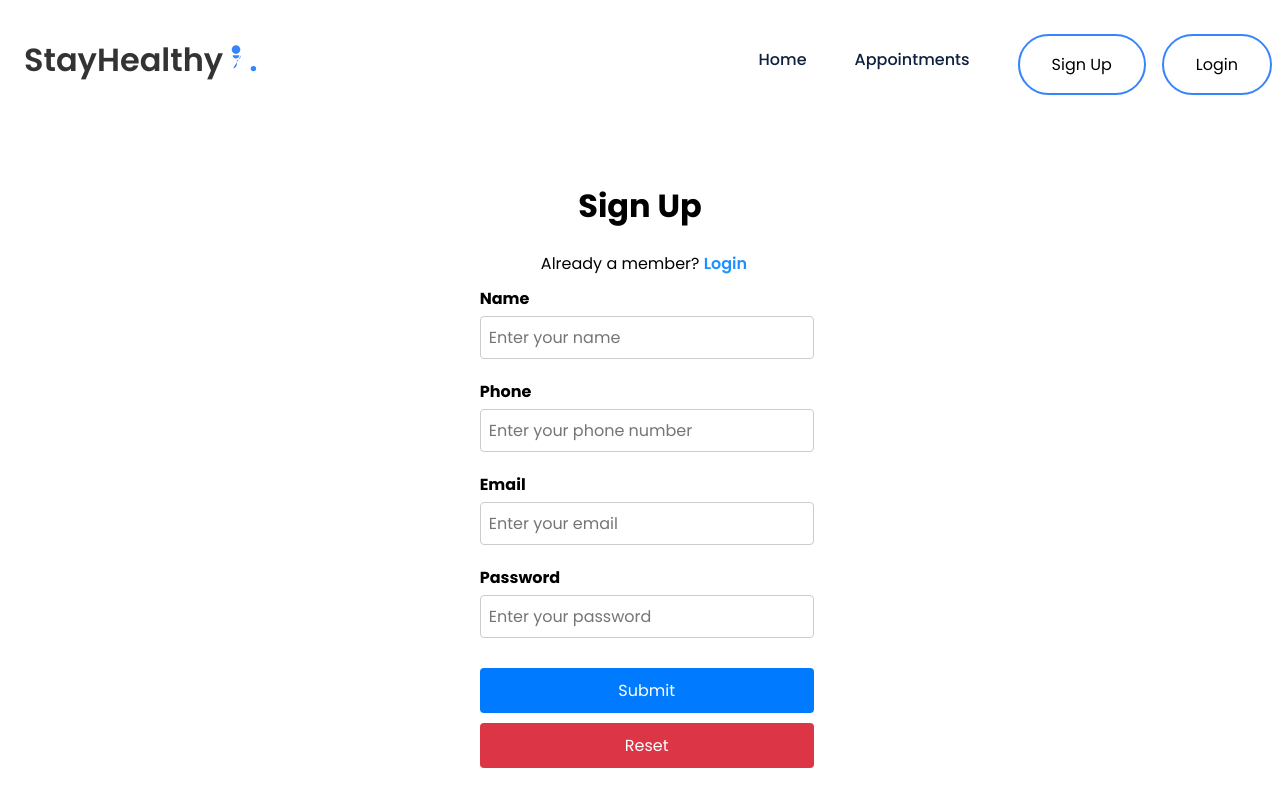
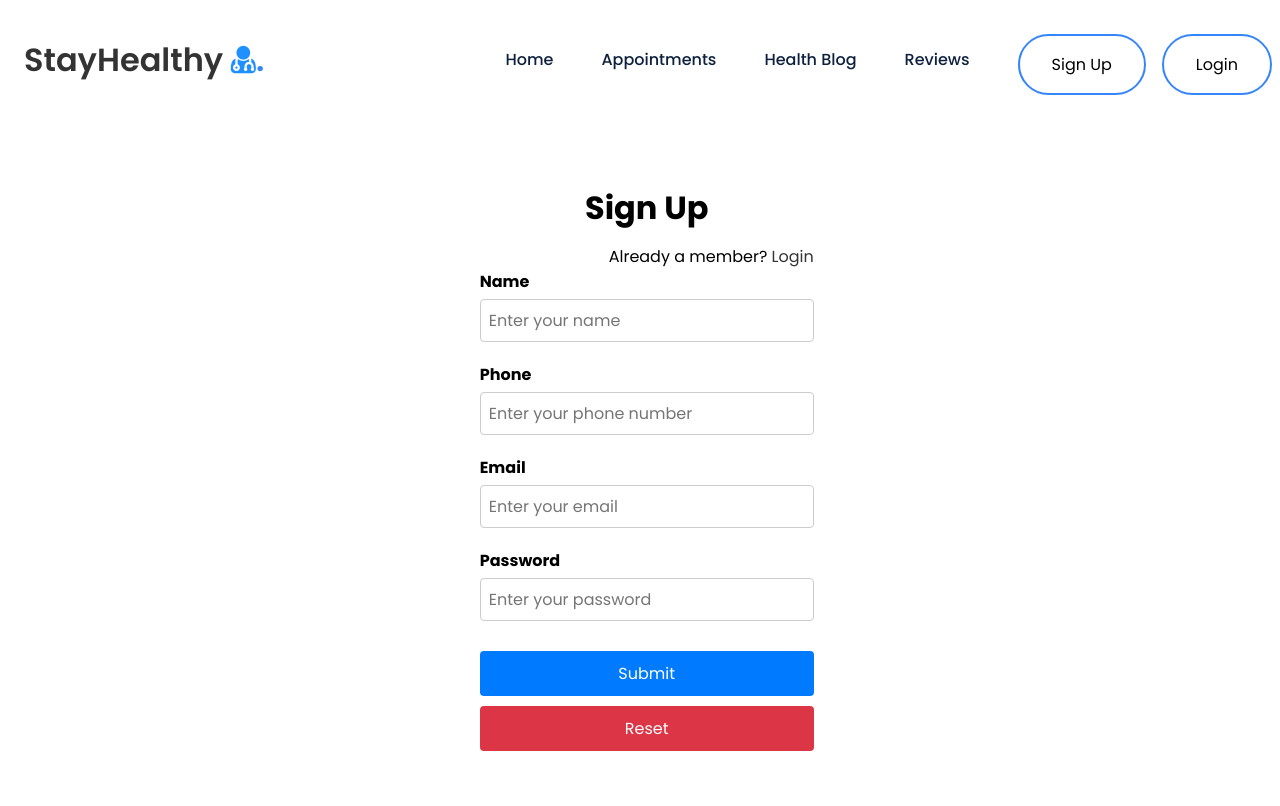
Before and after one commit to TheGoodKevin/test_med_app, a React (Create React App) app: page /signup in a window 1280 px wide. Shown: the top 806 px of the page. Built offline with nearby package versions, Linux system fonts and the light colour scheme.

Commit message:
logout stuff

```diff
--- a/src/Components/Navbar/Navbar.js
+++ b/src/Components/Navbar/Navbar.js
@@ -1,48 +1,89 @@
-import React from 'react';
-import './Navbar.css';
-import { FaBars, FaTimes } from 'react-icons/fa';
-import { Link } from 'react-router-dom'; // ✅ Import React Router Link
+import React, { useEffect, useState } from "react";
+import { Link } from "react-router-dom";
+
+import "./Navbar.css";
+
+
 
 const Navbar = () => {
-  const handleClick = () => {
-    // Optional: implement mobile nav toggle logic here
-    console.log("Icon clicked");
-  };
+    const [click, setClick] = useState(false);
 
+    const [isLoggedIn, setIsLoggedIn] = useState(false);
+    const [username, setUsername] = useState("");
+    const[email,setEmail]=useState("");
+    const [showDropdown, setShowDropdown] = useState(false);
+    const handleClick = () => setClick(!click);
+
+
+    const handleLogout = () => {
+        sessionStorage.removeItem("auth-token");
+        sessionStorage.removeItem("name");
+        sessionStorage.removeItem("email");
+        sessionStorage.removeItem("phone");
+        // remove email phone
+        localStorage.removeItem("doctorData");
+        setIsLoggedIn(false);
+        // setUsername("");
+
+        // Remove the reviewFormData from local storage
+        for (let i = 0; i < localStorage.length; i++) {
+          const key = localStorage.key(i);
+          if (key.startsWith("reviewFormData_")) {
+            localStorage.removeItem(key);
+          }
+        }
+        setEmail('');
+        window.location.reload();
+    }
+    const handleDropdown = () => {
+      setShowDropdown(!showDropdown);
+    }
+    useEffect(() => {
+      const storedemail = sessionStorage.getItem("email");
+
+      if (storedemail) {
+            setIsLoggedIn(true);
+            setUsername(storedemail);
+          }
+        }, []);
   return (
     <nav>
-      {/* Navigation logo section */}
       <div className="nav__logo">
         <Link to="/">
-          StayHealthy
-          {/* SVG icon of a doctor with a stethoscope */}
-          <svg xmlns="http://www.w3.org/2000/svg" height="26" width="26" viewBox="0 0 1000 1000" style={{ fill: '#3685fb' }}>
-            <title>Doctor With Stethoscope SVG icon</title>
-            <g>
-              <g>
-                <path d="M499.8,10c91.7,0,166,74.3,166,166c0,91.7-74.3,166-166,166c-91.7,0-166-74.3-166-166C333.8,84.3,408.1,10,499.8,10z"></path>
-                <path d="M499.8,522.8c71.2,0,129.1-58.7,129.1-129.1H370.6C370.6,464.1,428.6,522.8,499.8,522.8z"></path>
-                <path d="M693.2,395c-0.7,94.9-70.3,173.7-160.8,188.9v155.9c0,80.3-60.7,150.8-140.8,155.3..."></path>
-              </g>
-            </g>
-          </svg>
-        </Link>
+        StayHealthy <i style={{color:'#2190FF'}} className="fa fa-user-md"></i></Link>
         <span>.</span>
       </div>
-
-      {/* Navigation icon */}
       <div className="nav__icon" onClick={handleClick}>
-        <i className="fa fa-bars"></i>
+        <i className={click ? "fa fa-times" : "fa fa-bars"}></i>
       </div>
-
-      {/* Navigation links */}
-      <ul className="nav__links active">
+      <ul className={click ? 'nav__links active' : 'nav__links'}>
         <li className="link">
           <Link to="/">Home</Link>
         </li>
         <li className="link">
-          <a href="#">Appointments</a> {/* You can update this with <Link to="/appointments"> later */}
+          <Link to="/search/doctors">Appointments</Link>
         </li>
+        <li className="link">
+          <Link to="/healthblog">Health Blog</Link>
+        </li>
+        <li className="link">
+         <Link to="/reviews">Reviews</Link>
+        </li>
+        {isLoggedIn ? (
+        <>
+            <li className="link">
+            <span style={{ marginRight: '10px', fontWeight: '500' }}>
+                Welcome, {username.split('@')[0]}
+            </span>
+            </li>
+            <li className="link">
+            <button className="btn2" onClick={handleLogout}>
+                Logout
+            </button>
+            </li>
+        </>
+        ) : (
+        <>
             <li className="link">
             <Link to="/signup">
                 <button className="btn1">Sign Up</button>
@@ -53,6 +94,8 @@
                 <button className="btn1">Login</button>
             </Link>
             </li>
+        </>
+        )}
       </ul>
     </nav>
   );
--- a/src/Components/Sign_Up/Sign_Up.js
+++ b/src/Components/Sign_Up/Sign_Up.js
@@ -1,107 +1,127 @@
 import React, { useState } from 'react';
 import './Sign_Up.css';
+import { Link, useNavigate } from 'react-router-dom';
+import { API_URL } from '../../config';
 
 const Sign_Up = () => {
-  const [formData, setFormData] = useState({
-    name: '',
-    phone: '',
-    email: '',
-    password: ''
+    const [name, setName] = useState('');
+    const [email, setEmail] = useState('');
+    const [phone, setPhone] = useState('');
+    const [password, setPassword] = useState('');
+    const [showerr, setShowerr] = useState('');
+    const navigate = useNavigate();
+
+    const register = async (e) => {
+        e.preventDefault();
+
+        const response = await fetch(`${API_URL}/api/auth/register`, {
+            method: "POST",
+            headers: {
+                "Content-Type": "application/json",
+            },
+            body: JSON.stringify({
+                name,
+                email,
+                password,
+                phone,
+            }),
         });
 
-  const [errors, setErrors] = useState({});
+        const json = await response.json();
 
-  const validate = () => {
-    let temp = {};
-
-    if (!formData.name.trim()) temp.name = 'Name is required';
-    if (!/^\d{10}$/.test(formData.phone)) temp.phone = 'Phone must be 10 digits';
-    if (!/\S+@\S+\.\S+/.test(formData.email)) temp.email = 'Email is invalid';
-    if (formData.password.length < 6) temp.password = 'Password must be at least 6 characters';
-
-    setErrors(temp);
-    return Object.keys(temp).length === 0;
+        if (json.authtoken) {
+            sessionStorage.setItem("auth-token", json.authtoken);
+            sessionStorage.setItem("name", name);
+            sessionStorage.setItem("phone", phone);
+            sessionStorage.setItem("email", email);
+            navigate("/");
+            window.location.reload();
+        } else {
+            if (json.errors) {
+                setShowerr(json.errors.map(err => err.msg).join(", "));
+            } else {
+                setShowerr(json.error);
+            }
+        }
     };
 
-  const handleChange = (e) => {
-    setFormData({ ...formData, [e.target.name]: e.target.value });
-  };
-
-  const handleSubmit = (e) => {
-    e.preventDefault();
-    if (validate()) {
-      alert('Form submitted successfully!');
-      // submit logic here
-    }
+    const resetForm = () => {
+        setName('');
+        setEmail('');
+        setPhone('');
+        setPassword('');
+        setShowerr('');
     };
 
     return (
         <div className="container" style={{ marginTop: '5%' }}>
             <div className="signup-grid">
-        <div className="signup-text">
-          <h1>Sign Up</h1>
-        </div>
-        <div className="signup-text1" style={{ textAlign: 'left' }}>
-          Already a member?{' '}
-          <span><a href="/login" style={{ color: '#2190FF' }}>Login</a></span>
-        </div>
                 <div className="signup-form">
-          <form onSubmit={handleSubmit}>
+                    <h1 className="signup-text">Sign Up</h1>
+                    <p className="signup-text1">
+                        Already a member? <Link to="/login">Login</Link>
+                    </p>
+                    <form method="POST" onSubmit={register}>
                         <div className="form-group">
                             <label htmlFor="name">Name</label>
                             <input
+                                value={name}
                                 type="text"
+                                onChange={(e) => setName(e.target.value)}
                                 name="name"
                                 id="name"
                                 className="form-control"
                                 placeholder="Enter your name"
-                onChange={handleChange}
+                                aria-describedby="helpId"
                             />
-              <span className="error-text">{errors.name}</span>
                         </div>
 
                         <div className="form-group">
                             <label htmlFor="phone">Phone</label>
                             <input
+                                value={phone}
+                                onChange={(e) => setPhone(e.target.value)}
                                 type="tel"
                                 name="phone"
                                 id="phone"
                                 className="form-control"
                                 placeholder="Enter your phone number"
-                onChange={handleChange}
+                                aria-describedby="helpId"
                             />
-              <span className="error-text">{errors.phone}</span>
                         </div>
 
                         <div className="form-group">
                             <label htmlFor="email">Email</label>
                             <input
+                                value={email}
+                                onChange={(e) => setEmail(e.target.value)}
                                 type="email"
                                 name="email"
                                 id="email"
                                 className="form-control"
                                 placeholder="Enter your email"
-                onChange={handleChange}
+                                aria-describedby="helpId"
                             />
-              <span className="error-text">{errors.email}</span>
+                            {showerr && <div className="err" style={{ color: 'red' }}>{showerr}</div>}
                         </div>
 
                         <div className="form-group">
                             <label htmlFor="password">Password</label>
                             <input
+                                value={password}
+                                onChange={(e) => setPassword(e.target.value)}
                                 type="password"
                                 name="password"
                                 id="password"
                                 className="form-control"
                                 placeholder="Enter your password"
-                onChange={handleChange}
+                                aria-describedby="helpId"
                             />
-              <span className="error-text">{errors.password}</span>
                         </div>
 
                         <div className="btn-group">
                             <button type="submit" className="btn btn-primary">Submit</button>
-              <button type="reset" className="btn btn-danger">Reset</button>
+                            <button type="button" className="btn btn-danger" onClick={resetForm}>Reset</button>
                         </div>
                     </form>
                 </div>
```
Lines whose indentation alone changed are shown as unchanged.
